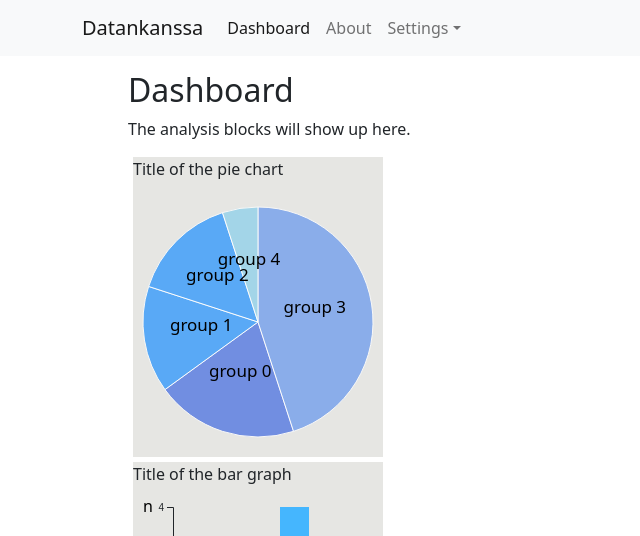
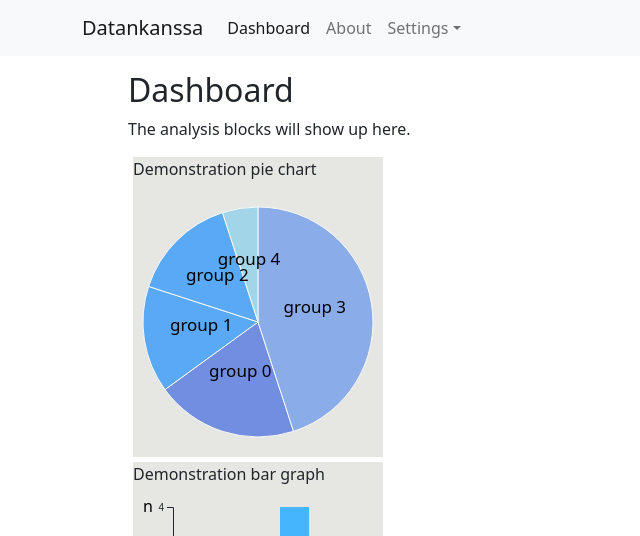
Before and after one commit to henrituol/datankanssa, a React (Create React App) app in the folder client/: page / in a window 1280 px wide. Shown: the top 536 px of the page, without its empty margins (0-640 px from the left). Built offline with nearby package versions, Linux system fonts and the light colour scheme.

Commit message:
Added dynamic titles

```diff
--- a/client/src/components/AnalysisBlock.js
+++ b/client/src/components/AnalysisBlock.js
@@ -19,23 +19,19 @@ const AnalysisBlock = (props) => {
     if (props.visualizationType === "bargraph") {
         return (
             <div className="analysisBlock" style={analysisBlockStyle}>
-                <BarGraph data = {props.data} />
+                <BarGraph data = {props.data} name = {"Demonstration bar graph"} />
             </div>
         )
     } else if (props.visualizationType === "piechart") {
         return (
             <div className="analysisBlock" style={analysisBlockStyle}>
-            <PieChart data = {props.data} />
+            <PieChart data = {props.data} name = {"Demonstration pie chart"} />
             </div>
         )
     } else {
         return (
             <div className="analysisBlock" style={analysisBlockStyle}>
-                <p>Type of this block: {props.visualizationType}</p>
-                <p>Data of this block: {props.data[0]}</p>
-                <p>{props.data[1]}</p>
-                <p>{props.data[2]}</p>
-                <p>{props.data[3]}</p>
+                <p>Did you specify a proper type for visualization?</p>
             </div>
         )
     }
--- a/client/src/components/BarGraph.js
+++ b/client/src/components/BarGraph.js
@@ -77,7 +77,7 @@ function BarGraph(props) {
 
     return (
         <div className="bargraph">
-            <p>Title of the bar graph</p>
+            <p>{props.name}</p>
         </div>
     );
 }
--- a/client/src/components/PieChart.js
+++ b/client/src/components/PieChart.js
@@ -67,7 +67,7 @@ function PieChart(props) {
 
     return (
         <div className="piechart">
-            <p>Title of the pie chart</p>
+            <p>{props.name}</p>
         </div>
     );
 }
```
